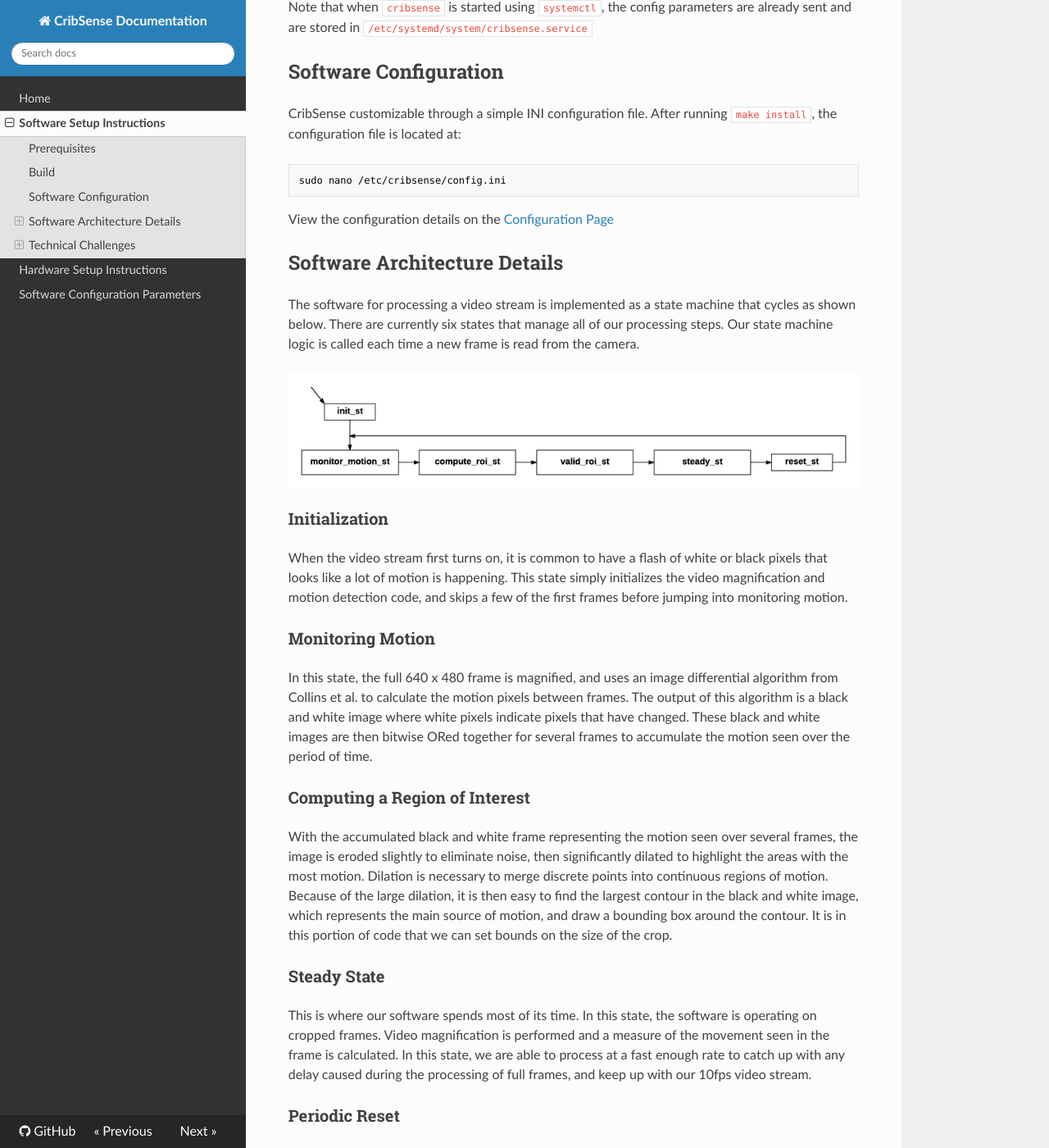
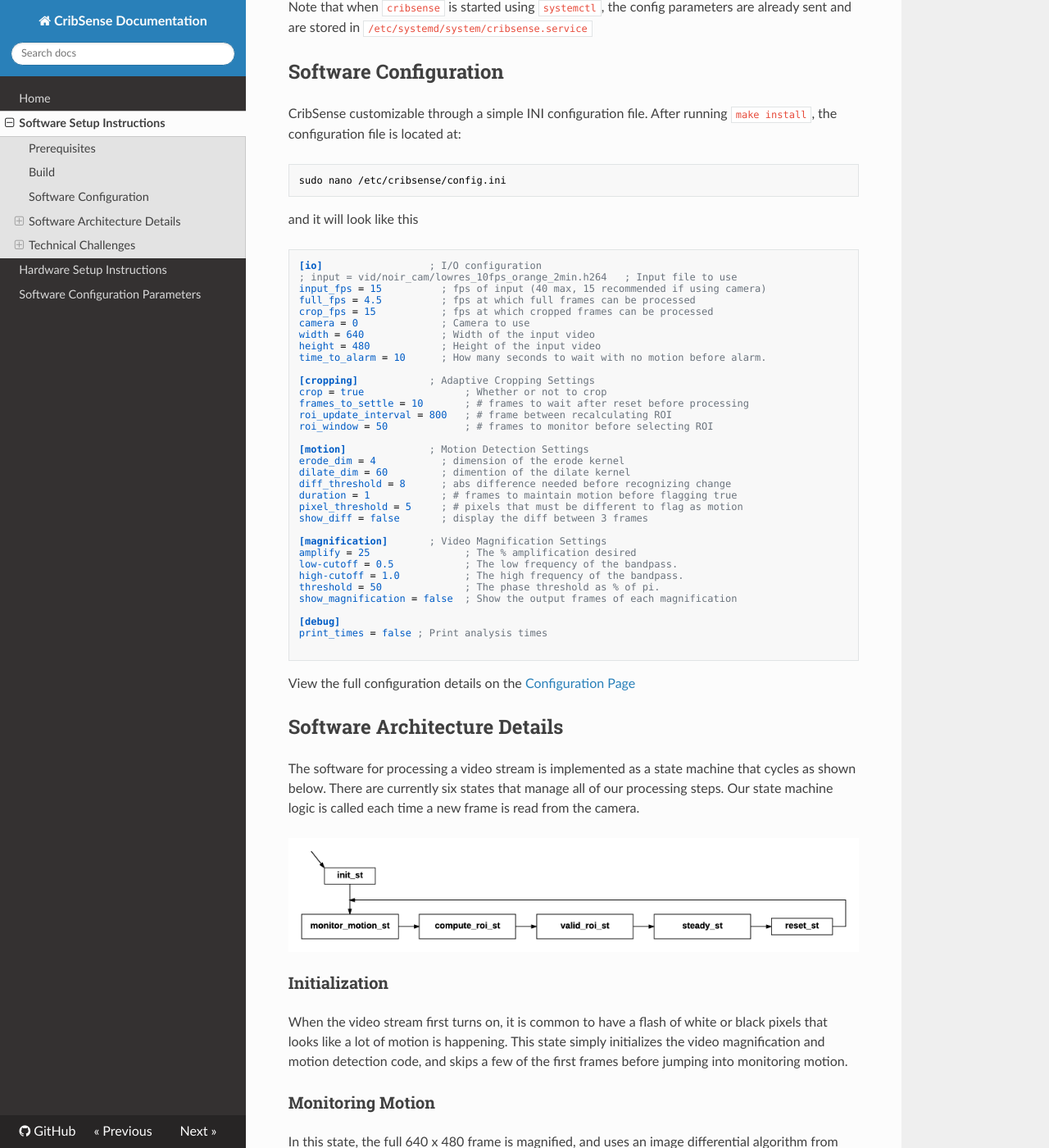
Before and after one commit to lukehsiao/CribSense, an MkDocs documentation site: the page built from docs/setup/sw-setup.md, in a window 1280 px wide and 1400 px high, scrolled down 1251 px. Shown: the whole window at 82% size. Built offline with MkDocs 1.6.1, drawn with Linux system fonts in a browser that asks for light colours; nearby versions of some CDN libraries; old or Windows-style settings are respelled for this version of MkDocs.

Commit message:
Add limitations and sample config to docs.

````diff
--- a/docs/setup/sw-setup.md
+++ b/docs/setup/sw-setup.md
@@ -70,7 +70,45 @@
 sudo nano /etc/cribsense/config.ini
 ```
 
-View the configuration details on the [Configuration Page](./config.md)
+and it will look like this
+```ini
+[io]                  ; I/O configuration
+; input = vid/noir_cam/lowres_10fps_orange_2min.h264   ; Input file to use
+input_fps = 15          ; fps of input (40 max, 15 recommended if using camera)
+full_fps = 4.5          ; fps at which full frames can be processed
+crop_fps = 15           ; fps at which cropped frames can be processed
+camera = 0              ; Camera to use
+width = 640             ; Width of the input video
+height = 480            ; Height of the input video
+time_to_alarm = 10      ; How many seconds to wait with no motion before alarm.
+
+[cropping]            ; Adaptive Cropping Settings
+crop = true                 ; Whether or not to crop
+frames_to_settle = 10       ; # frames to wait after reset before processing
+roi_update_interval = 800   ; # frame between recalculating ROI
+roi_window = 50             ; # frames to monitor before selecting ROI
+
+[motion]              ; Motion Detection Settings
+erode_dim = 4           ; dimension of the erode kernel
+dilate_dim = 60         ; dimention of the dilate kernel
+diff_threshold = 8      ; abs difference needed before recognizing change
+duration = 1            ; # frames to maintain motion before flagging true
+pixel_threshold = 5     ; # pixels that must be different to flag as motion
+show_diff = false       ; display the diff between 3 frames
+
+[magnification]       ; Video Magnification Settings
+amplify = 25                ; The % amplification desired
+low-cutoff = 0.5            ; The low frequency of the bandpass.
+high-cutoff = 1.0           ; The high frequency of the bandpass.
+threshold = 50              ; The phase threshold as % of pi.
+show_magnification = false  ; Show the output frames of each magnification
+
+[debug]
+print_times = false ; Print analysis times
+
+```
+
+View the full configuration details on the [Configuration Page](./config.md)
 
 ## Software Architecture Details
 
````
Also changed, not shown: docs/index.md (+2 -0 lines), 1 other file.
